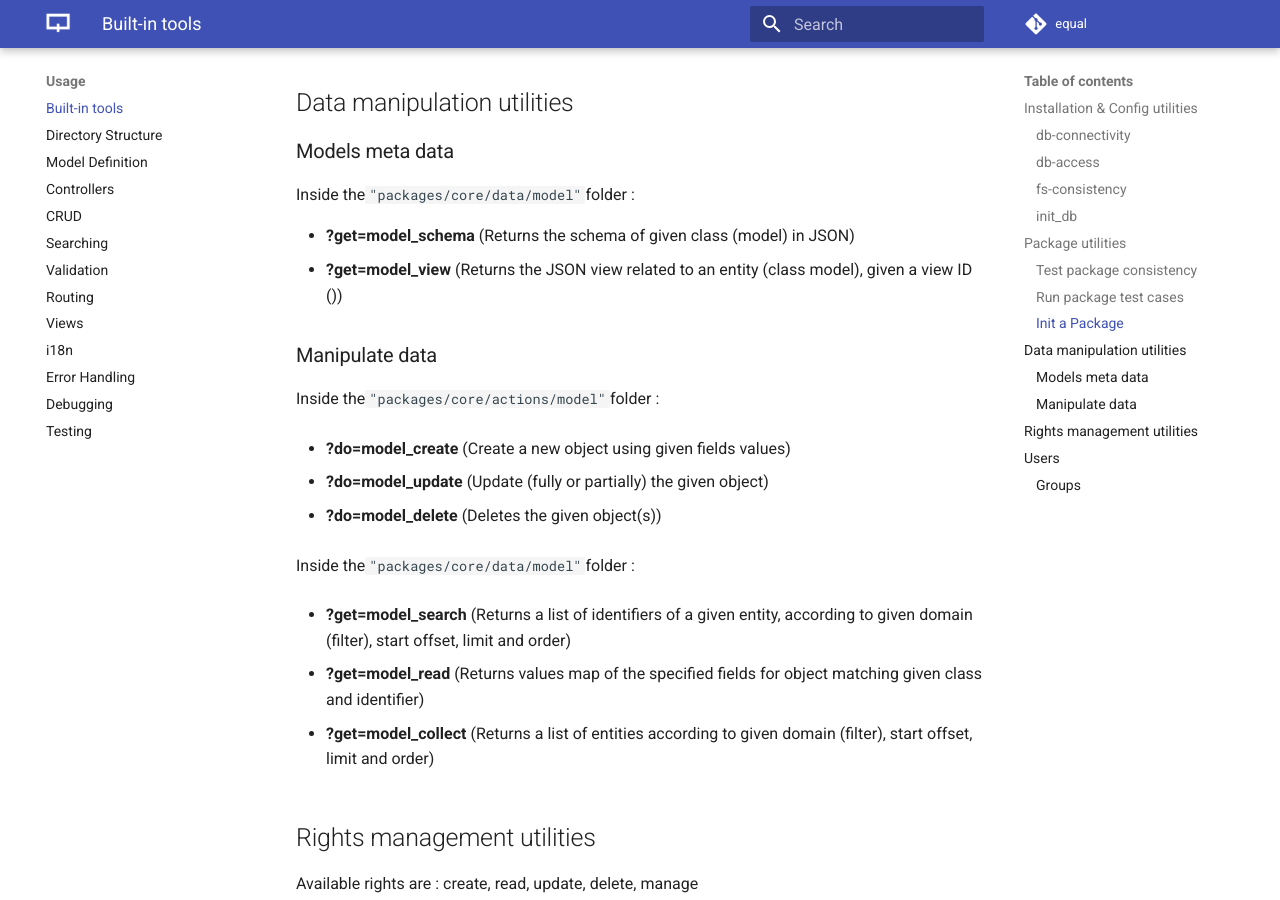
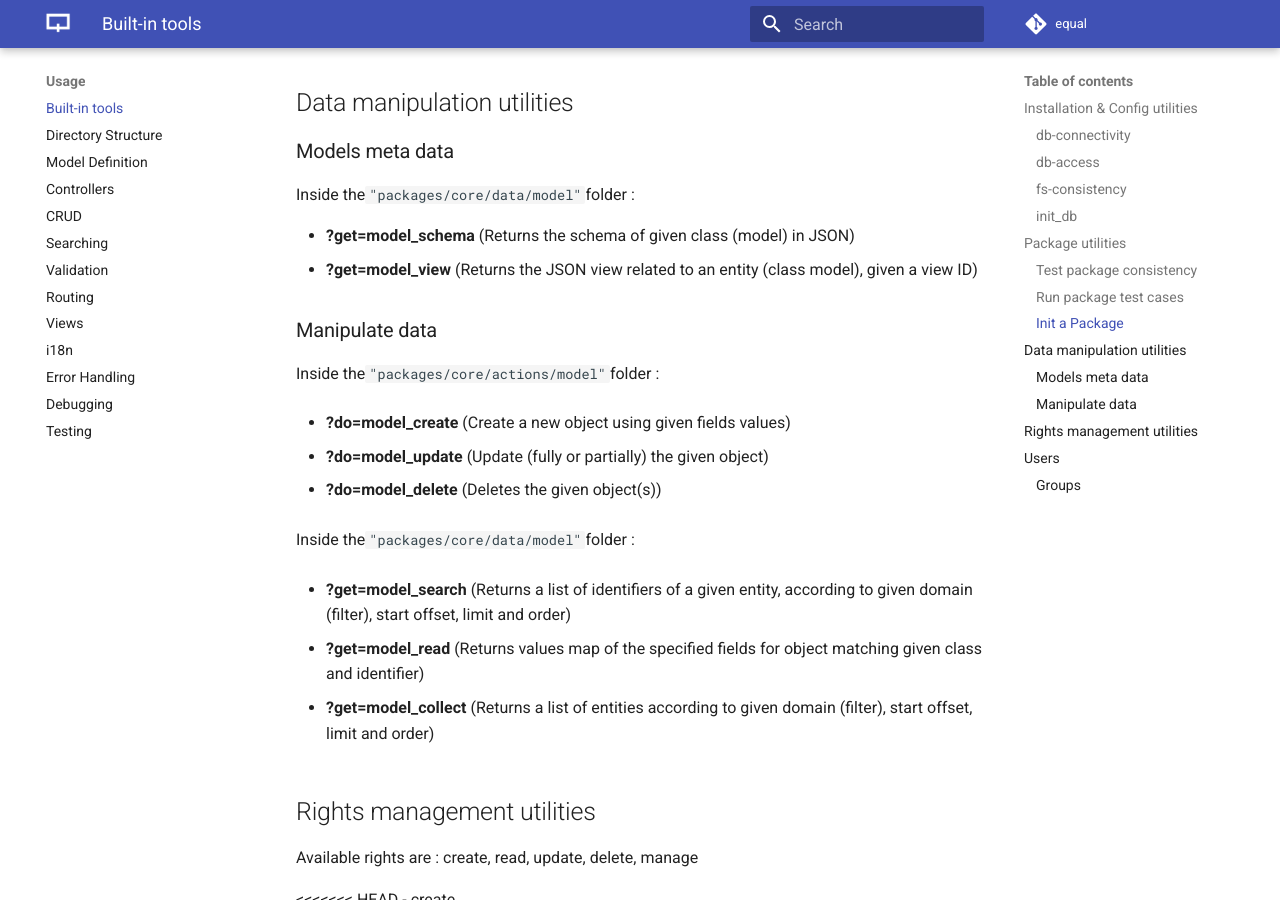
Before and after one commit to equalframework/equal-doc, an MkDocs documentation site: the page built from docs/usage/built-in-tools.md, in a window 1280 px wide and 900 px high, scrolled down 2671 px. Built offline with MkDocs 1.6.1 and Material for MkDocs 9.7.7, drawn with Linux system fonts in a browser that asks for light colours; comment, search, counter and statistics services are not loaded.

Commit message:
added doc

```diff
--- a/docs/usage/built-in-tools.md
+++ b/docs/usage/built-in-tools.md
@@ -41,7 +41,7 @@
 
 #### `fs-consistency`
 
-| PATH            | `core\actions\test\fs-consistency.php`                       |
+| **PATH**        | `core\actions\test\fs-consistency.php`                       |
 | --------------- | ------------------------------------------------------------ |
 | **URL**         | `?do=test_fs-consistency`                                    |
 | **CLI**         | `$ ./equal.run --do=test_fs-consistency`                     |
@@ -100,7 +100,7 @@
 Inside the`"packages/core/data/model"`folder :
 
 - **?get=model_schema** (Returns the schema of given class (model) in JSON)
-- **?get=model_view** (Returns the JSON view related to an entity (class model), given a view ID (<type.name>))
+- **?get=model_view** (Returns the JSON view related to an entity (class model), given a view ID)
 
 ### Manipulate data
 
```
Also changed, not shown: docs/howtos-and-examples/rest-api.md (line endings or trailing spaces), 2 other files.
